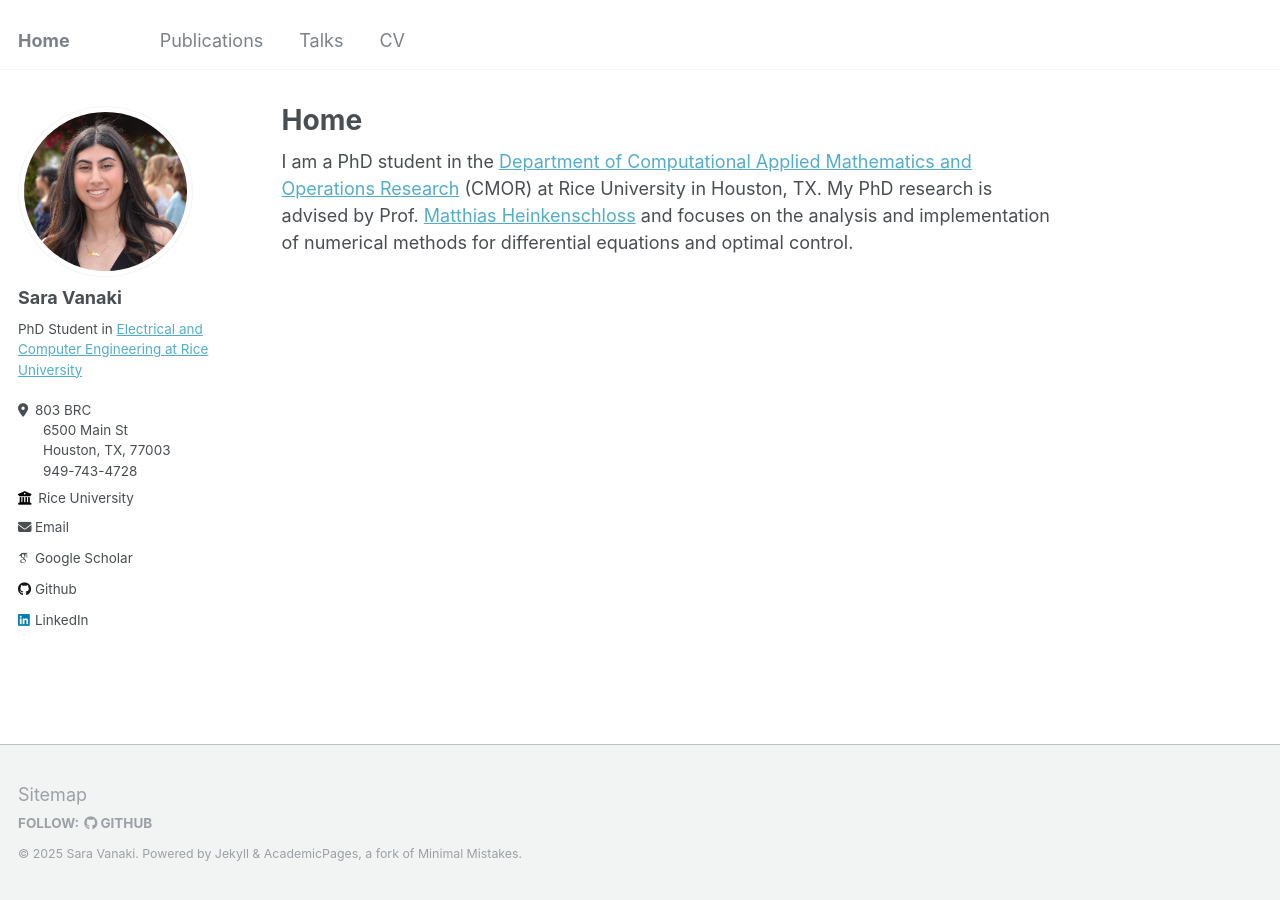
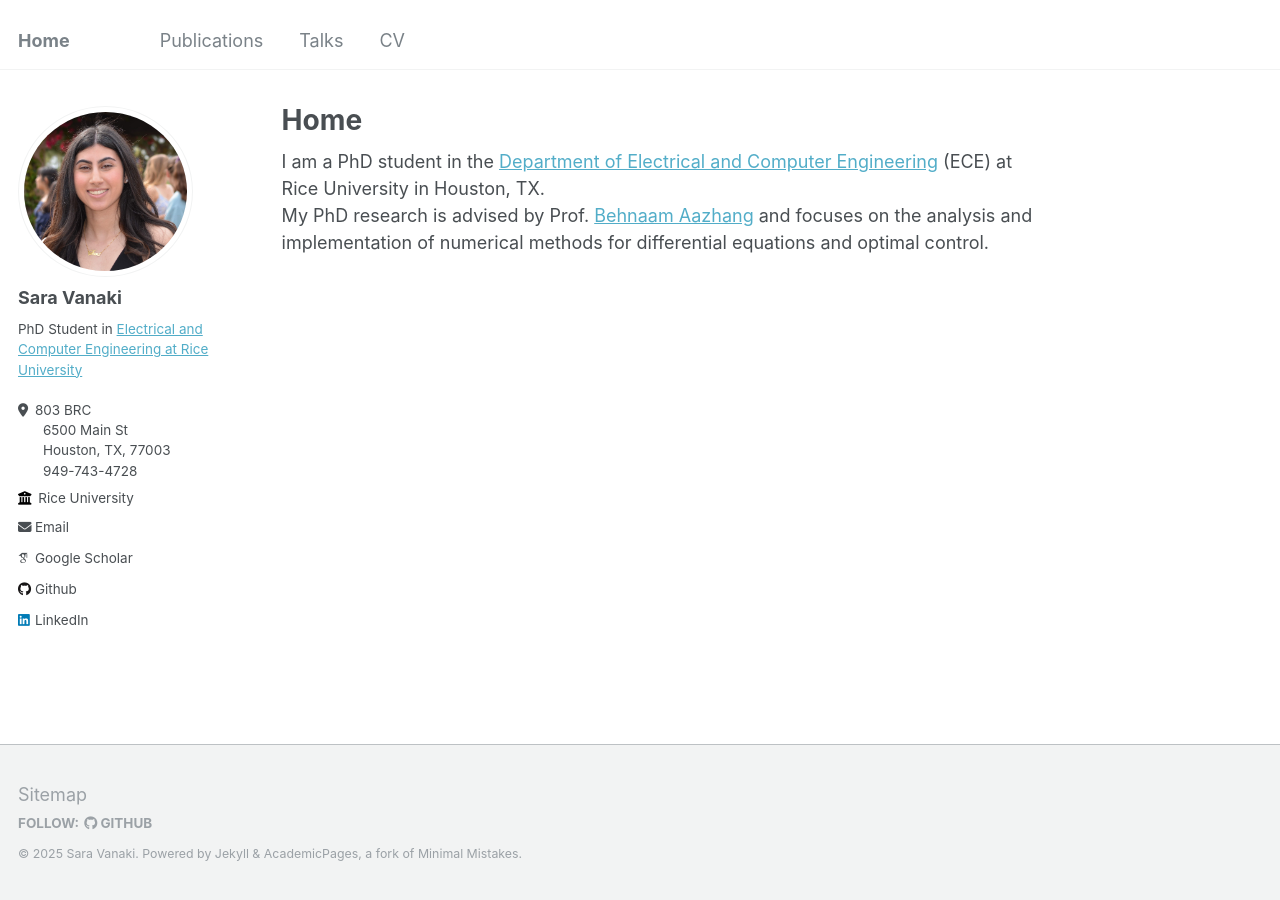
Before and after one commit to svanaki1/Sara-Vanaki, a Jekyll site: the page built from _pages/about.md, in a window 1280 px wide. Built offline with Jekyll 4.4.1, drawn with Linux system fonts in a browser that asks for light colours; some web fonts are replaced.

Commit message:
Update about.md

```diff
--- a/_pages/about.md
+++ b/_pages/about.md
@@ -7,5 +7,5 @@ redirect_from:
   - /about.html
 ---
 
-I am a PhD student in the [Department of Computational Applied Mathematics and Operations Research](https://www.caam.rice.edu) (CMOR) at Rice University in Houston, TX.
-My PhD research is advised by Prof. [Matthias Heinkenschloss](https://www.cmor-faculty.rice.edu/~heinken/) and focuses on the analysis and implementation of numerical methods for differential equations and optimal control.
+I am a PhD student in the [Department of Electrical and Computer Engineering](https://eceweb.rice.edu) (ECE) at Rice University in Houston, TX.
+My PhD research is advised by Prof. [Behnaam Aazhang](https://aaz.rice.edu/) and focuses on the analysis and implementation of numerical methods for differential equations and optimal control.
```
